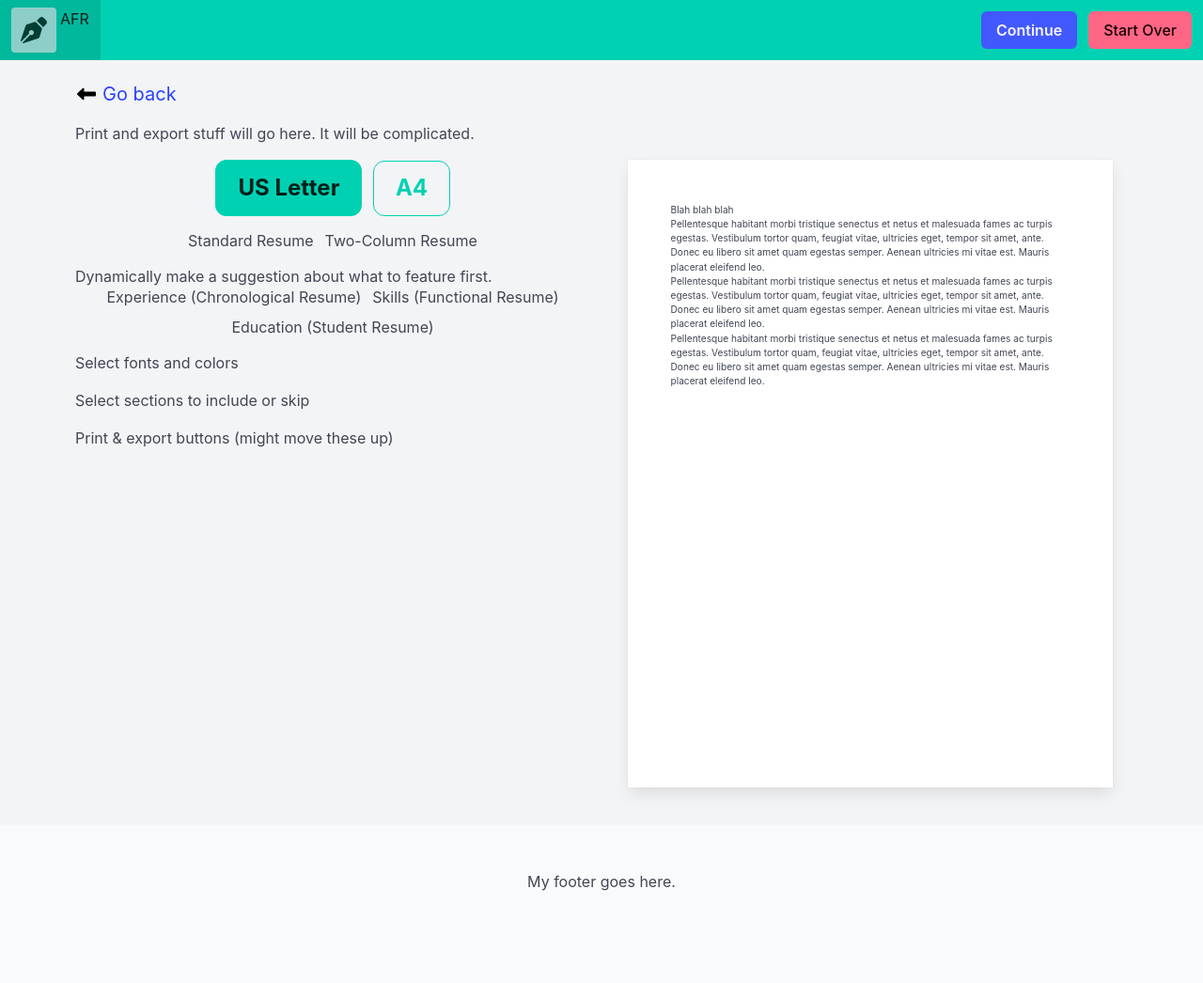
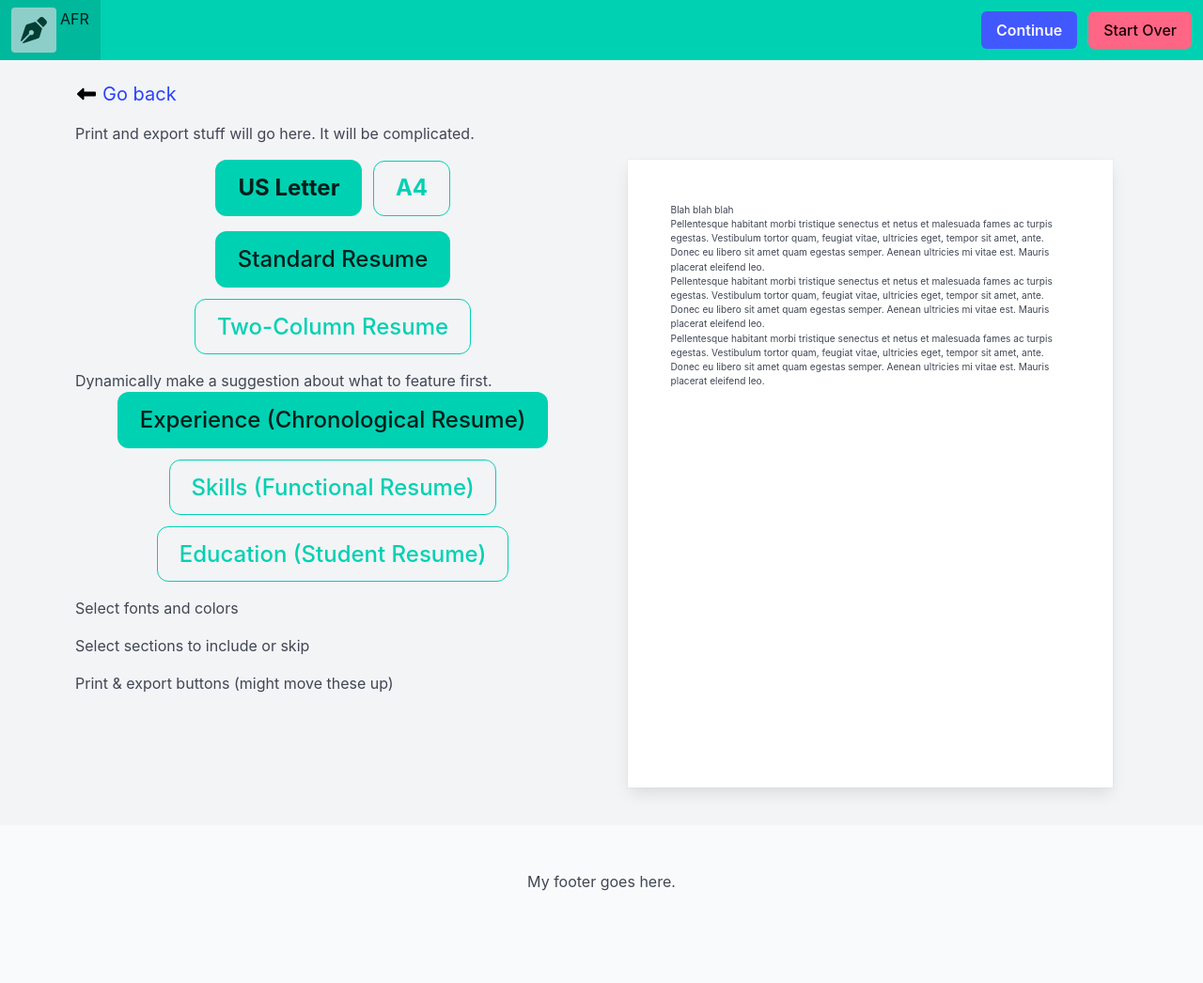
Before and after one commit to HeirOfNorton/alwaysfreeresume, a Jekyll site: the page built from pages/print.html, in a window 1280 px wide. Shown: the whole page at 94% size. Built offline with Jekyll 4.4.1, drawn with Linux system fonts in a browser that asks for light colours.

Commit message:
Forgot to make the buttons into buttons

```diff
--- a/pages/print.html
+++ b/pages/print.html
@@ -42,16 +42,16 @@ Print and export stuff will go here. It will be complicated.
         </div>
         <div class="block my-4 mx-auto">
             <div class="buttons is-centered">
-                <button class="is-primary is-large" :class="template == 'standard' || 'is-outlined'" @click="template='standard'">Standard Resume</button>
-                <button class="is-primary is-large" :class="template == '2column' || 'is-outlined'" @click="template='2column'">Two-Column Resume</button>
+                <button class="button is-primary is-large" :class="template == 'standard' || 'is-outlined'" @click="template='standard'">Standard Resume</button>
+                <button class="button is-primary is-large" :class="template == '2column' || 'is-outlined'" @click="template='2column'">Two-Column Resume</button>
             </div>
         </div>
         <div class="block my-4 mx-auto">
             <p>Dynamically make a suggestion about what to feature first.</p>
             <div class="buttons is-centered">
-                <button class="is-primary is-large" :class="primary == 'experience' || 'is-outlined'" @click="primary='experience'">Experience (Chronological Resume)</button>
-                <button class="is-primary is-large" :class="primary == 'skills' || 'is-outlined'" @click="primary='skills'">Skills (Functional Resume)</button>
-                <button class="is-primary is-large" :class="primary == 'education`' || 'is-outlined'" @click="primary='education'">Education (Student Resume)</button>
+                <button class="button is-primary is-large" :class="primary == 'experience' || 'is-outlined'" @click="primary='experience'">Experience (Chronological Resume)</button>
+                <button class="button is-primary is-large" :class="primary == 'skills' || 'is-outlined'" @click="primary='skills'">Skills (Functional Resume)</button>
+                <button class="button is-primary is-large" :class="primary == 'education`' || 'is-outlined'" @click="primary='education'">Education (Student Resume)</button>
             </div>
         </div>
         <div class="block my-4 mx-auto">
```
